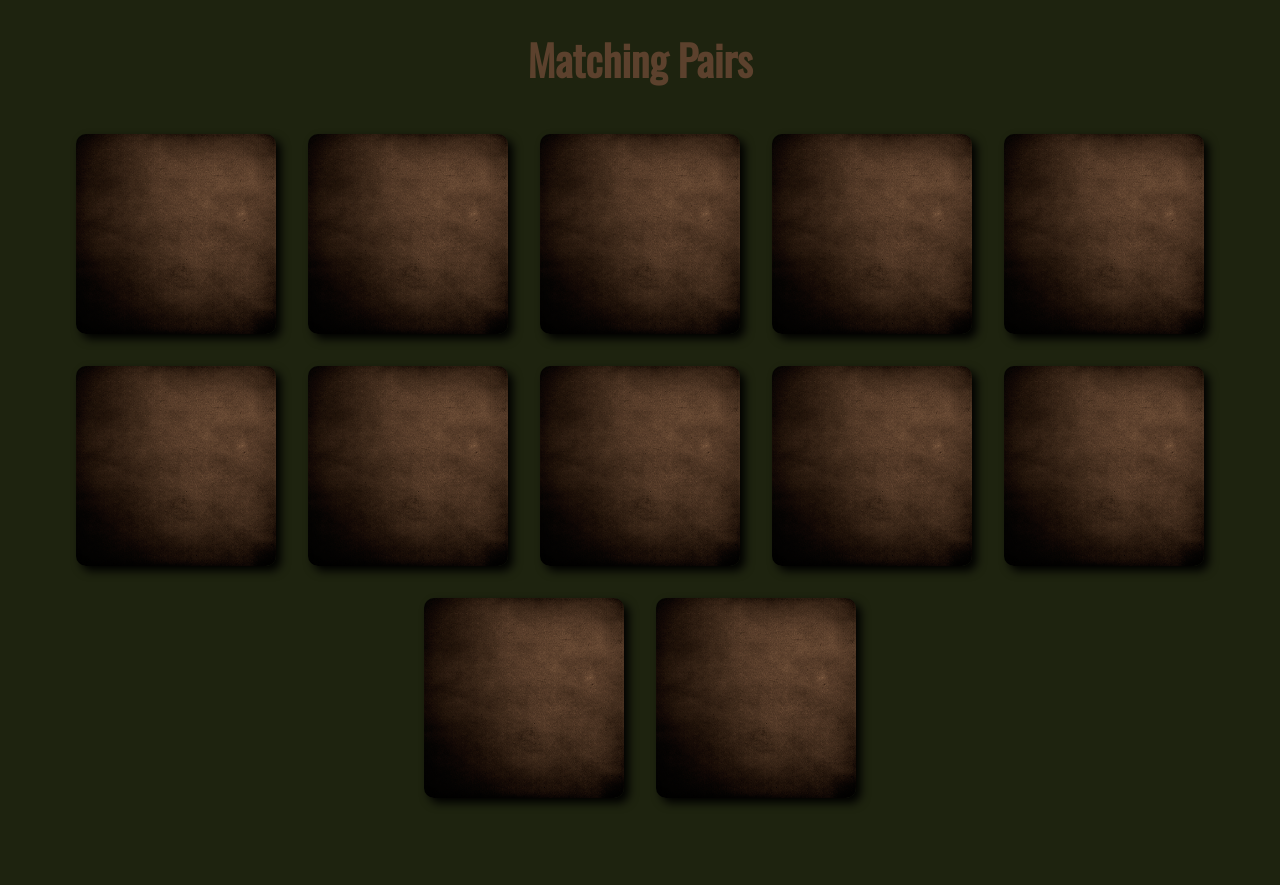
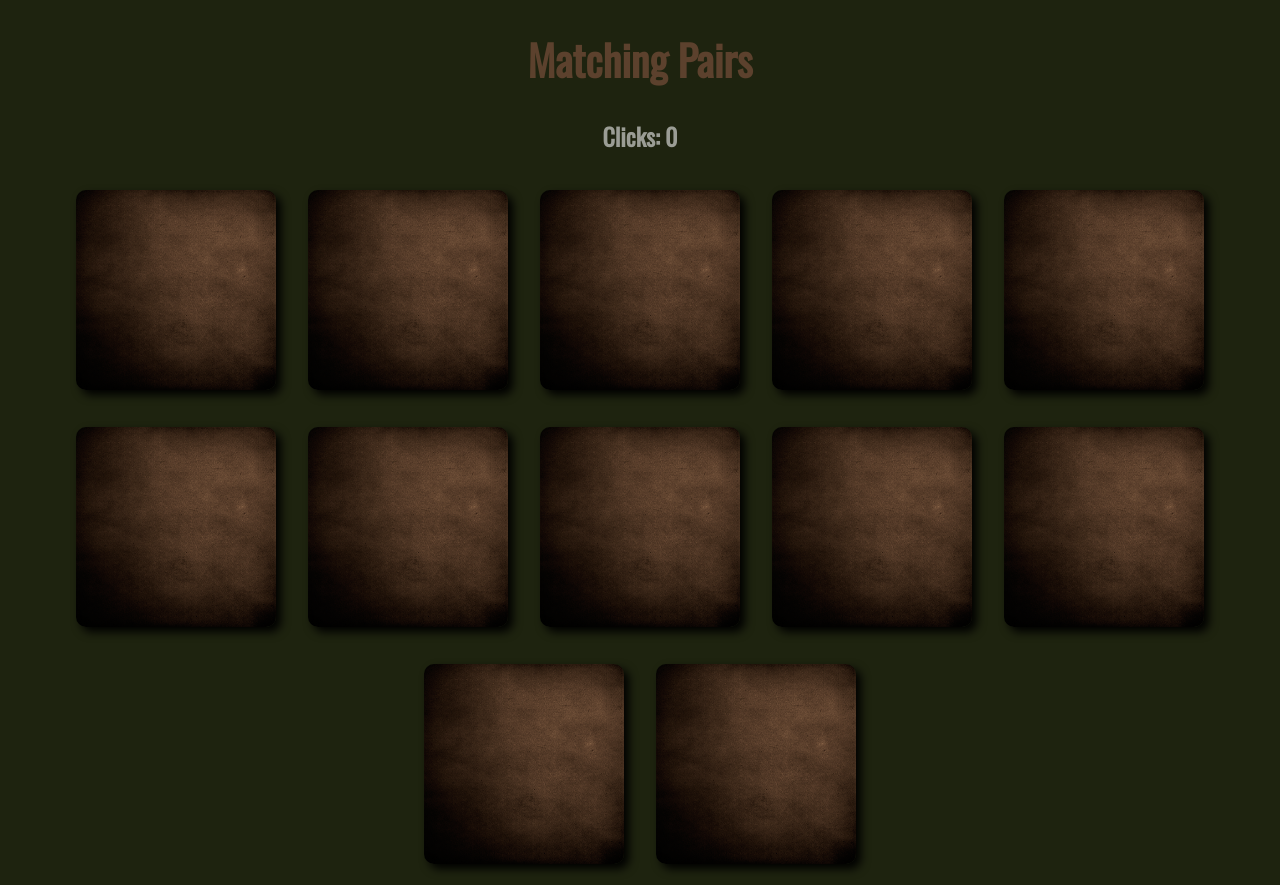
Before and after one commit to gizemnkorkmaz/matching-pairs, a React (Create React App) app: page / in a window 1280 px wide. Before the commit the page ends 814 px from the top, so only its background shows below. Built offline with nearby package versions, Linux system fonts and the light colour scheme.

Commit message:
Add cardContainer element, clickCount state and handleCardClick function

```diff
--- a/src/components/Board/Board.jsx
+++ b/src/components/Board/Board.jsx
@@ -1,10 +1,12 @@
-import React from "react";
+import React, { useState } from "react";
 import styled from "styled-components";
 
 import Card from "../Card/Card";
 
 import shuffleArray from "../../utils/shuffleArray";
 import importAllCardImages from "../../utils/importAllCardImages";
+import Stats from "../Stats/Stats";
+import { useEffect } from "react/cjs/react.development";
 
 const BoardStyled = styled.div`
   width: 100%;
@@ -13,7 +15,13 @@ const BoardStyled = styled.div`
   justify-content: center;
 `;
 
+const CardContainer = styled.div``;
+
 function Board() {
+  const [clickCount, setClickCount] = useState(0);
+  const [shuffledArray, setShuffledArray] = useState([]);
+
+  //make an array of images
   const allCards = importAllCardImages(
     require.context(
       "./../../assets/images/frontsides",
@@ -22,20 +30,32 @@ function Board() {
     )
   );
 
-  //duplicate the array for matching and shuffle it
-  const shuffledArray = [
+  //increment the click count
+  const handleCardClick = () => {
+    setClickCount(clickCount + 1);
+  };
+
+  //duplicate the array for matching and shuffle it on initial render
+  useEffect(() => {
+    setShuffledArray([
       ...shuffleArray(Object.values(allCards)),
       ...shuffleArray(Object.values(allCards)),
-  ];
+    ]);
+  }, []);
 
   return (
+    <>
+      <Stats clickCount={clickCount} />
       <BoardStyled>
         {shuffledArray.map((cardId, index) => {
           return (
-          <Card image={shuffledArray[index]} cardId={cardId} key={index} />
+            <CardContainer onClick={handleCardClick} key={index}>
+              <Card image={shuffledArray[index]} cardId={cardId} />
+            </CardContainer>
           );
         })}
       </BoardStyled>
+    </>
   );
 }
 
```
Lines whose indentation alone changed are shown as unchanged.
